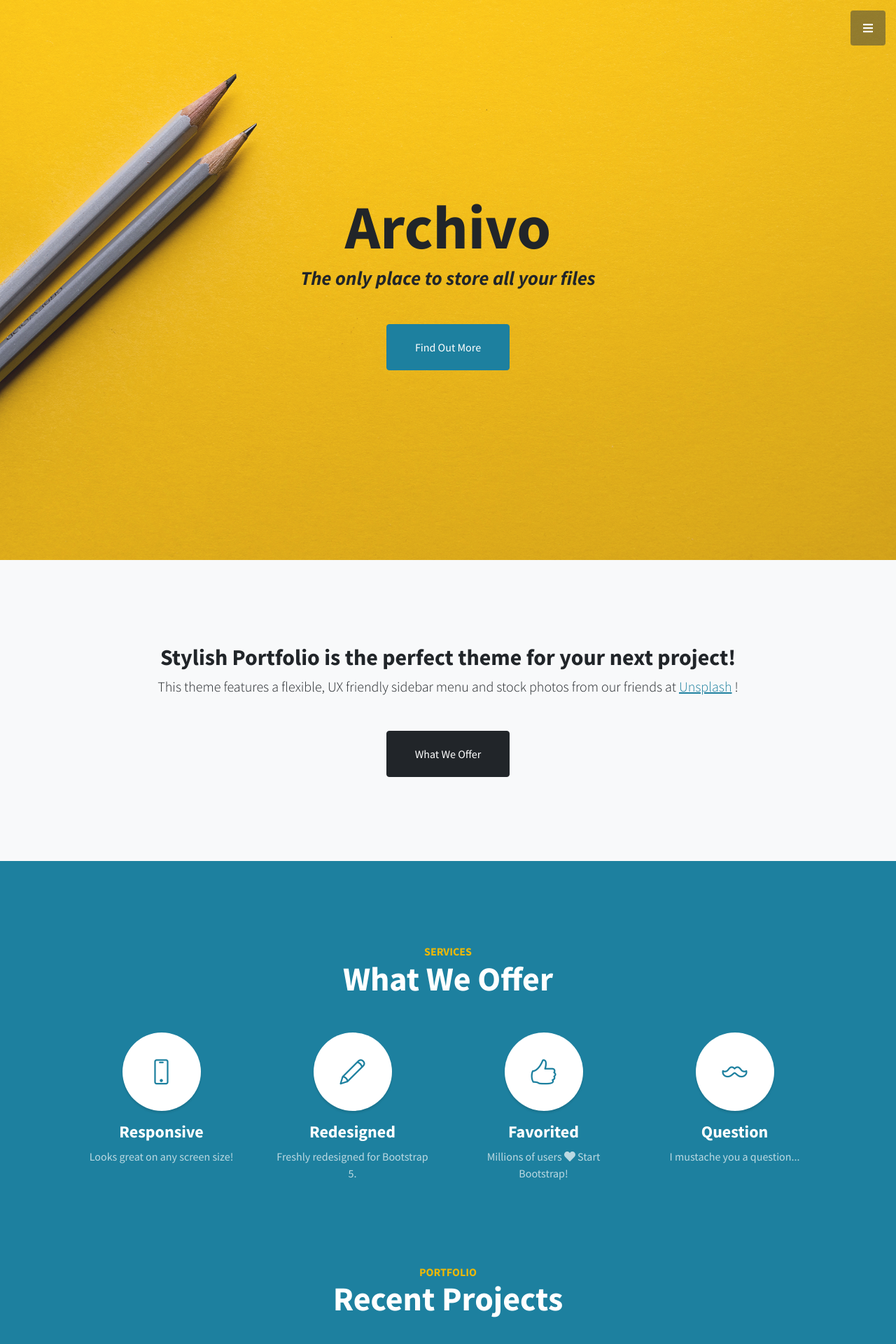
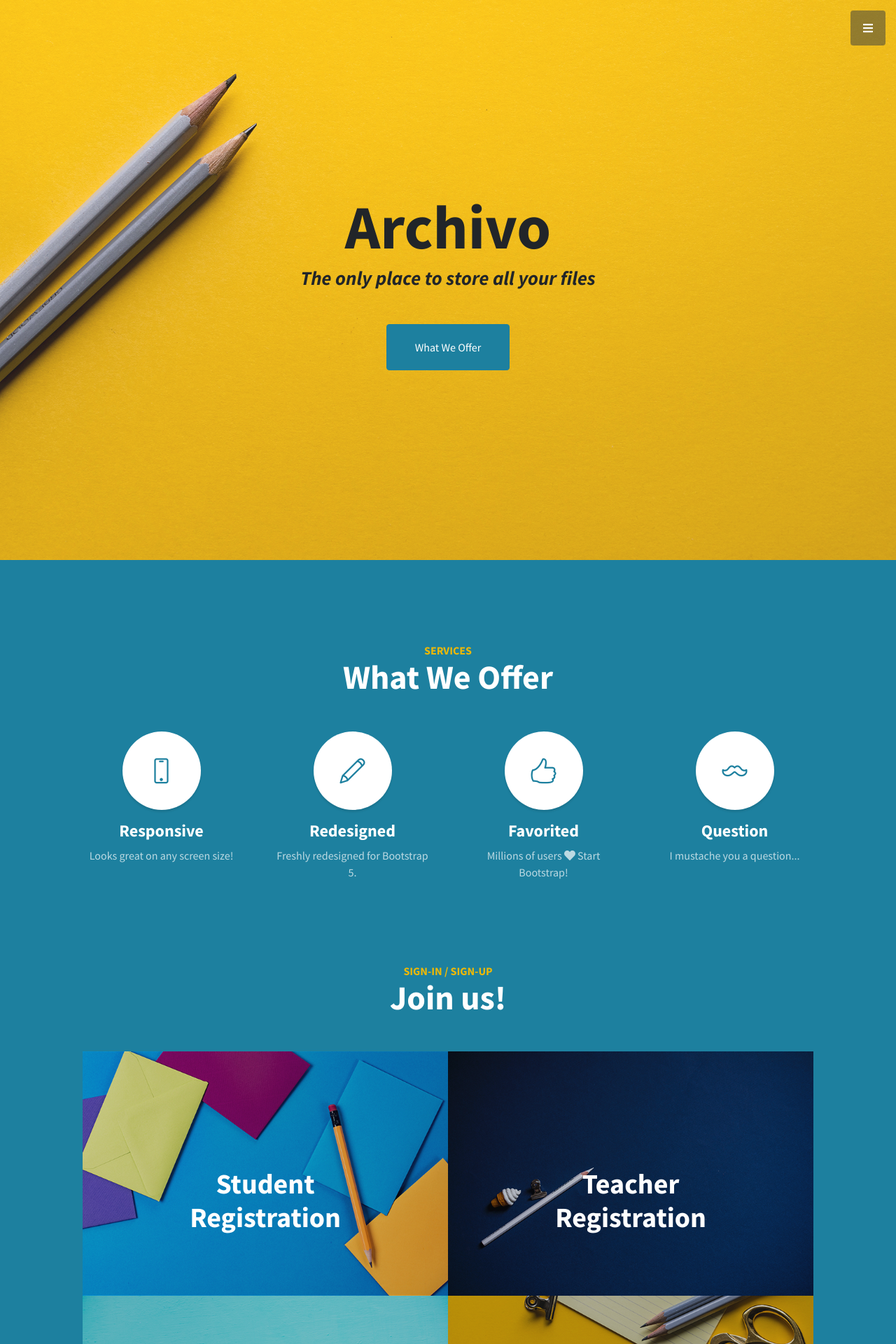
Before and after one commit to xxpsynagure/Archivo, a Django app: page / in a window 1280 px wide. Shown: the top 1920 px of the page at 70% size. Run offline with Django 3.2, Linux system fonts and the light colour scheme; some libraries are stand-ins or nearby versions.

Commit message:
index cleaning

```diff
--- a/templates/StudentReg.html
+++ b/templates/StudentReg.html
@@ -101,7 +101,7 @@
                     </div>
                     <div class="signup-image">
                         <figure><img src="{% static 'assets/images/signup-image.jpg' %}" alt="sing up image"></figure>
-                        <a href="/StudentLogin" class="signup-image-link">I am already a member</a>
+                        <a href="/Login" class="signup-image-link">I am already a member</a>
                     </div>
                 </div>
             </div>
--- a/templates/index.html
+++ b/templates/index.html
@@ -27,12 +27,10 @@
             <ul class="sidebar-nav">
                 <li class="sidebar-brand"><a href="#page-top">Archivo</a></li>
                 <li class="sidebar-nav-item"><a href="#page-top">Home</a></li>
-                <li class="sidebar-nav-item"><a href="#about">About</a></li>
                 <li class="sidebar-nav-item"><a href="#services">Services</a></li>
-                <li class="sidebar-nav-item"><a href="#portfolio">Portfolio</a></li>
-                <li class="sidebar-nav-item"><a href="#contact">Contact</a></li>
-                <li class="sidebar-nav-item"><a href="/Login">Login</a></li>
-                <li class="sidebar-nav-item"><a href="/StudentReg">Student Registration</a></li>
+                <li class="sidebar-nav-item"><a href="#signup">Sign up</a></li>
+                <li class="sidebar-nav-item"><a href="#signin">Sign in</a></li>
+
             </ul>
         </nav>
         <!-- Header-->
@@ -40,25 +38,11 @@
             <div class="container px-4 px-lg-5 text-center">
                 <h1 class="mb-1">Archivo</h1>
                 <h3 class="mb-5"><em>The only place to store all your files</em></h3>
-                <a class="btn btn-primary btn-xl" href="#about">Find Out More</a>
+                <a class="btn btn-primary btn-xl" href="#services">What We Offer</a>
+                <!-- <a class="btn btn-dark btn-xl" href="#services">What We Offer</a> -->
             </div>
         </header>
-        <!-- About-->
-        <section class="content-section bg-light" id="about">
-            <div class="container px-4 px-lg-5 text-center">
-                <div class="row gx-4 gx-lg-5 justify-content-center">
-                    <div class="col-lg-10">
-                        <h2>Stylish Portfolio is the perfect theme for your next project!</h2>
-                        <p class="lead mb-5">
-                            This theme features a flexible, UX friendly sidebar menu and stock photos from our friends at
-                            <a href="https://unsplash.com/">Unsplash</a>
-                            !
-                        </p>
-                        <a class="btn btn-dark btn-xl" href="#services">What We Offer</a>
-                    </div>
-                </div>
-            </div>
-        </section>
+
         <!-- Services-->
         <section class="content-section bg-primary text-white text-center" id="services">
             <div class="container px-4 px-lg-5">
@@ -94,20 +78,20 @@
                 </div>
             </div>
 
-        <!-- Portfolio-->
-        <section class="content-section" id="portfolio">
+        <!-- Sign in, Sign up-->
+        <section class="content-section" id="signup">
             <div class="container px-4 px-lg-5">
                 <div class="content-section-heading text-center">
-                    <h3 class="text-secondary mb-0">Portfolio</h3>
-                    <h2 class="mb-5">Recent Projects</h2>
+                    <h3 class="text-secondary mb-0">Sign-in / Sign-up</h3>
+                    <h2 class="mb-5">Join us!</h2>
                 </div>
                 <div class="row gx-0">
                     <div class="col-lg-6">
-                        <a class="portfolio-item" href="#!">
+                        <a class="portfolio-item" href="/StudentReg">
                             <div class="caption">
                                 <div class="caption-content">
-                                    <div class="h2">Stationary</div>
-                                    <p class="mb-0">A yellow pencil with envelopes on a clean, blue backdrop!</p>
+                                    <div class="h1">Student Registration</div>
+                                    <!-- <p class="mb-0">A yellow pencil with envelopes on a clean, blue backdrop!</p> -->
                                 </div>
                             </div>
                             <img class="img-fluid" src="{% static 'assets/images/portfolio-1.jpg' %}" alt="..." />
@@ -117,30 +101,30 @@
                         <a class="portfolio-item" href="#!">
                             <div class="caption">
                                 <div class="caption-content">
-                                    <div class="h2">Ice Cream</div>
-                                    <p class="mb-0">A dark blue background with a colored pencil, a clip, and a tiny ice cream cone!</p>
+                                    <div class="h1">Teacher Registration</div>
+
                                 </div>
                             </div>
                             <img class="img-fluid" src="{% static 'assets/images/portfolio-2.jpg' %}" alt="..." />
                         </a>
                     </div>
-                    <div class="col-lg-6">
-                        <a class="portfolio-item" href="#!">
+                    <div class="col-lg-6" id="signin">
+                        <a class="portfolio-item" href="/Login">
                             <div class="caption">
                                 <div class="caption-content">
-                                    <div class="h2">Strawberries</div>
-                                    <p class="mb-0">Strawberries are such a tasty snack, especially with a little sugar on top!</p>
+                                    <div class="h1">Student Login</div>
+
                                 </div>
                             </div>
                             <img class="img-fluid" src="{% static 'assets/images/portfolio-3.jpg' %}" alt="..." />
                         </a>
                     </div>
-                    <div class="col-lg-6">
-                        <a class="portfolio-item" href="#!">
+                     <div class="col-lg-6">
+                        <a class="portfolio-item" href="/Login">
                             <div class="caption">
                                 <div class="caption-content">
-                                    <div class="h2">Workspace</div>
-                                    <p class="mb-0">A yellow workspace with some scissors, pencils, and other objects.</p>
+                                    <div class="h1">Teacher Login</div>
+
                                 </div>
                             </div>
                             <img class="img-fluid" src="{% static 'assets/images/portfolio-4.jpg' %}" alt="..." />
@@ -150,19 +134,14 @@
             </div>
         </section>
         <!-- Call to Action-->
-        <section class="content-section bg-primary text-white">
+        <!--  <section class="content-section bg-primary text-white">
             <div class="container px-4 px-lg-5 text-center">
                 <h2 class="mb-4">The buttons below are impossible to resist...</h2>
                 <a class="btn btn-xl btn-light me-4" href="#!">Click Me!</a>
                 <a class="btn btn-xl btn-dark" href="#!">Look at Me!</a>
             </div>
         </section>
-        <!-- Map-->
-        <div class="map" id="contact">
-            <iframe src="https://maps.google.com/maps?f=q&amp;source=s_q&amp;hl=en&amp;geocode=&amp;q=Twitter,+Inc.,+Market+Street,+San+Francisco,+CA&amp;aq=0&amp;oq=twitter&amp;sll=28.659344,-81.187888&amp;sspn=0.128789,0.264187&amp;ie=UTF8&amp;hq=Twitter,+Inc.,+Market+Street,+San+Francisco,+CA&amp;t=m&amp;z=15&amp;iwloc=A&amp;output=embed"></iframe>
-            <br />
-            <small><a href="https://maps.google.com/maps?f=q&amp;source=embed&amp;hl=en&amp;geocode=&amp;q=Twitter,+Inc.,+Market+Street,+San+Francisco,+CA&amp;aq=0&amp;oq=twitter&amp;sll=28.659344,-81.187888&amp;sspn=0.128789,0.264187&amp;ie=UTF8&amp;hq=Twitter,+Inc.,+Market+Street,+San+Francisco,+CA&amp;t=m&amp;z=15&amp;iwloc=A"></a></small>
-        </div>
+         -->
         <!-- Footer-->
         <footer class="footer text-center">
             <div class="container px-4 px-lg-5">
```
